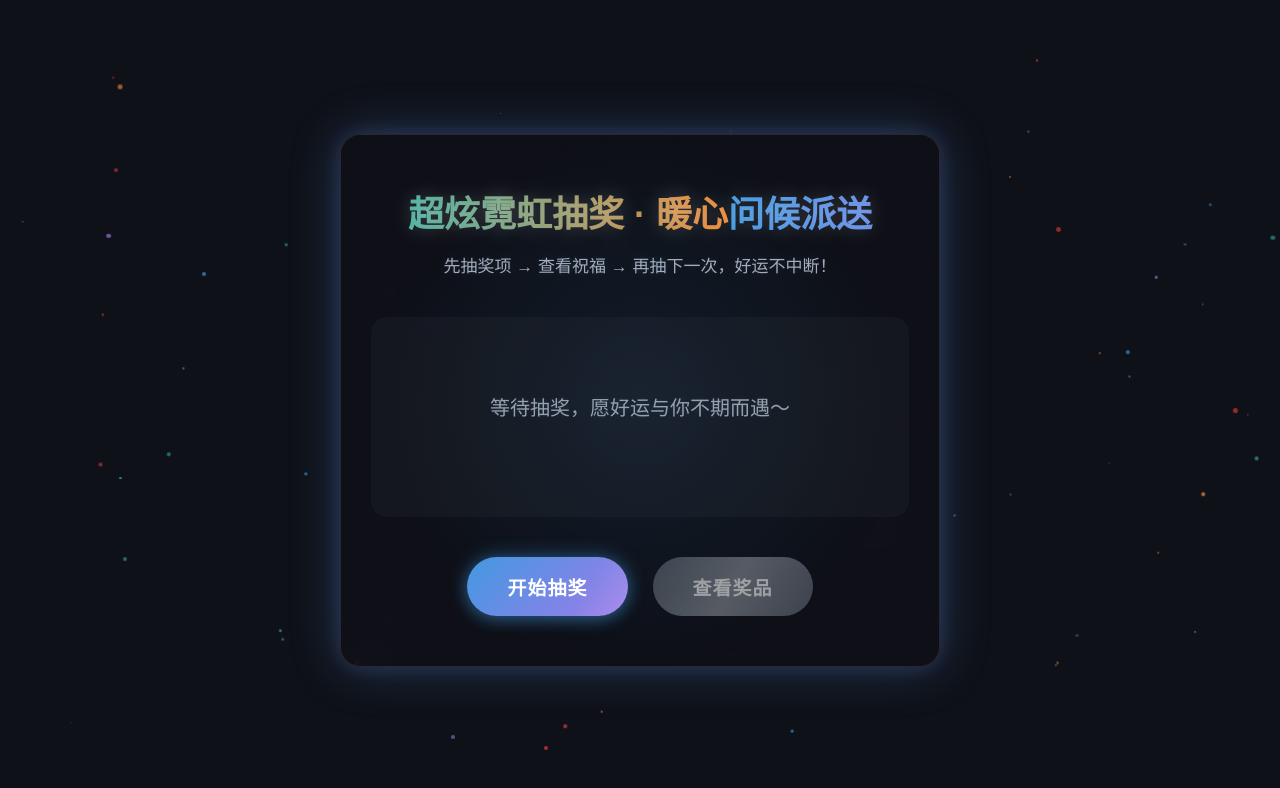
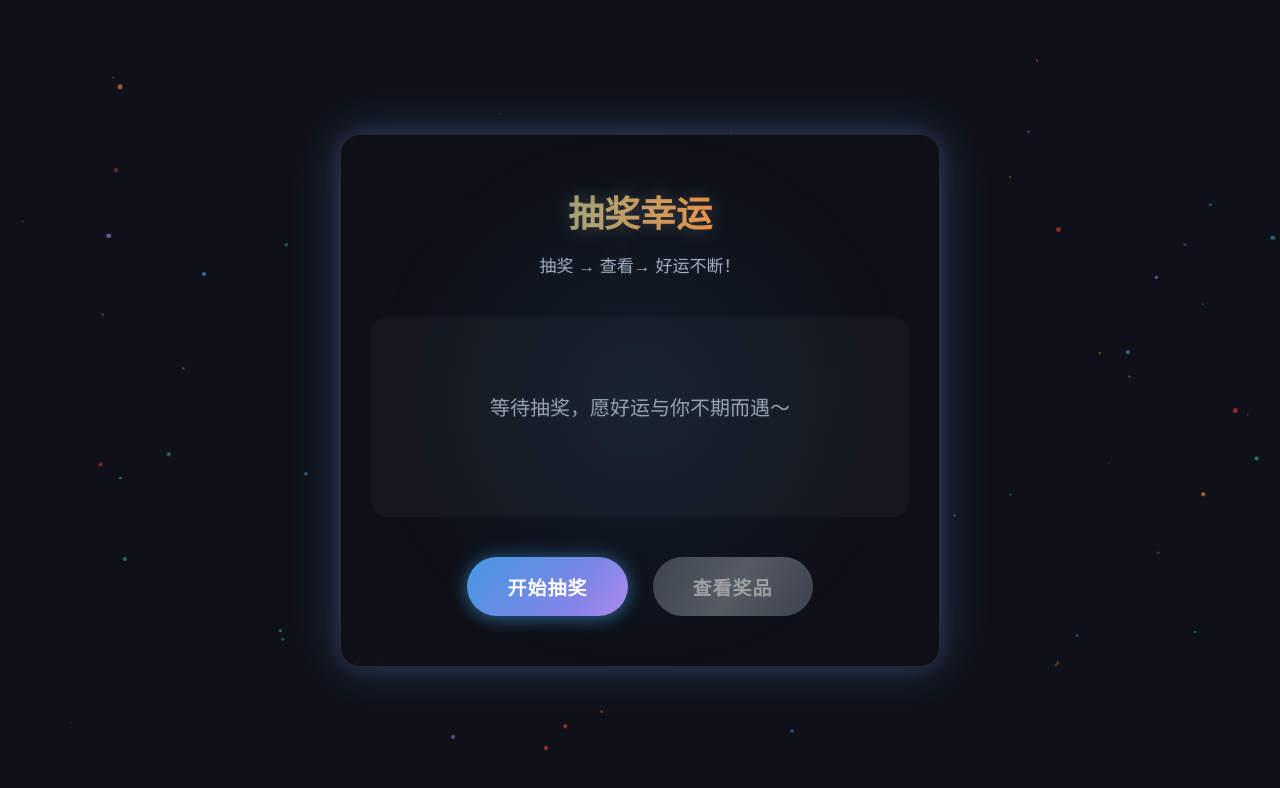
Before and after one commit to 38109101/38109101.github.io, a plain HTML site: page index.html in a window 1280 px wide. Drawn offline with Linux system fonts and the light colour scheme.

Commit message:
Add files via upload

```diff
--- a/index.html
+++ b/index.html
@@ -3,7 +3,7 @@
 <head>
     <meta charset="UTF-8">
     <meta name="viewport" content="width=device-width, initial-scale=1.0">
-    <title>超炫霓虹抽奖 | 暖心问候派送</title>
+    <title>幸运抽奖</title>
     <style>
         * {
             margin: 0;
@@ -394,8 +394,8 @@
     <!-- 爆炸光效容器 -->
     <div id="explosionContainer"></div>
     <div class="container">
-        <h1>超炫霓虹抽奖 · 暖心问候派送</h1>
-        <p class="subtitle">先抽奖项 → 查看祝福 → 再抽下一次，好运不中断！</p>
+        <h1>抽奖幸运</h1>
+        <p class="subtitle">抽奖 → 查看→ 好运不断！</p>
         <div class="prize-box" id="prizeBox">
             <div class="init-tip">等待抽奖，愿好运与你不期而遇～</div>
             <div class="prize-level" id="prizeLevel"></div>
```
